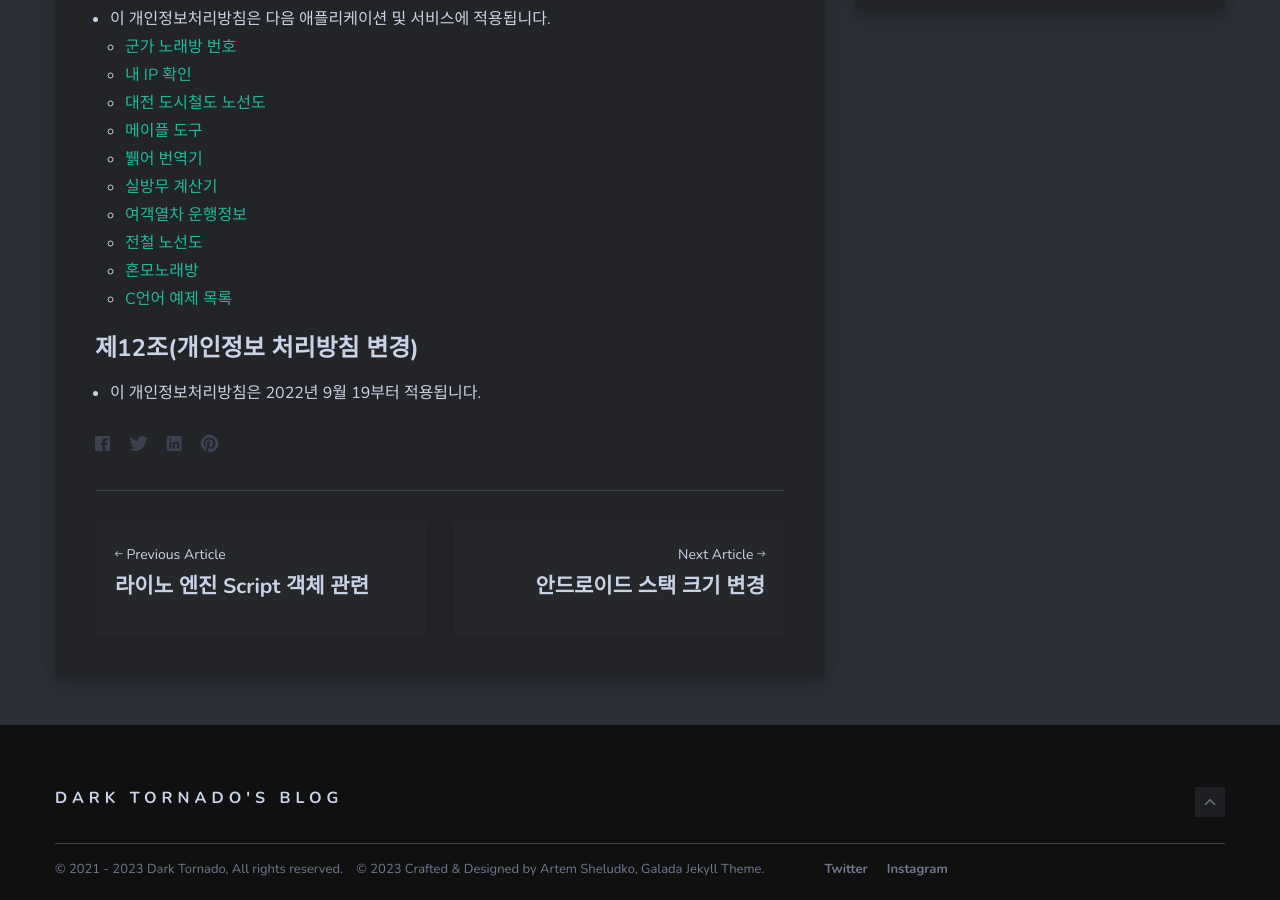
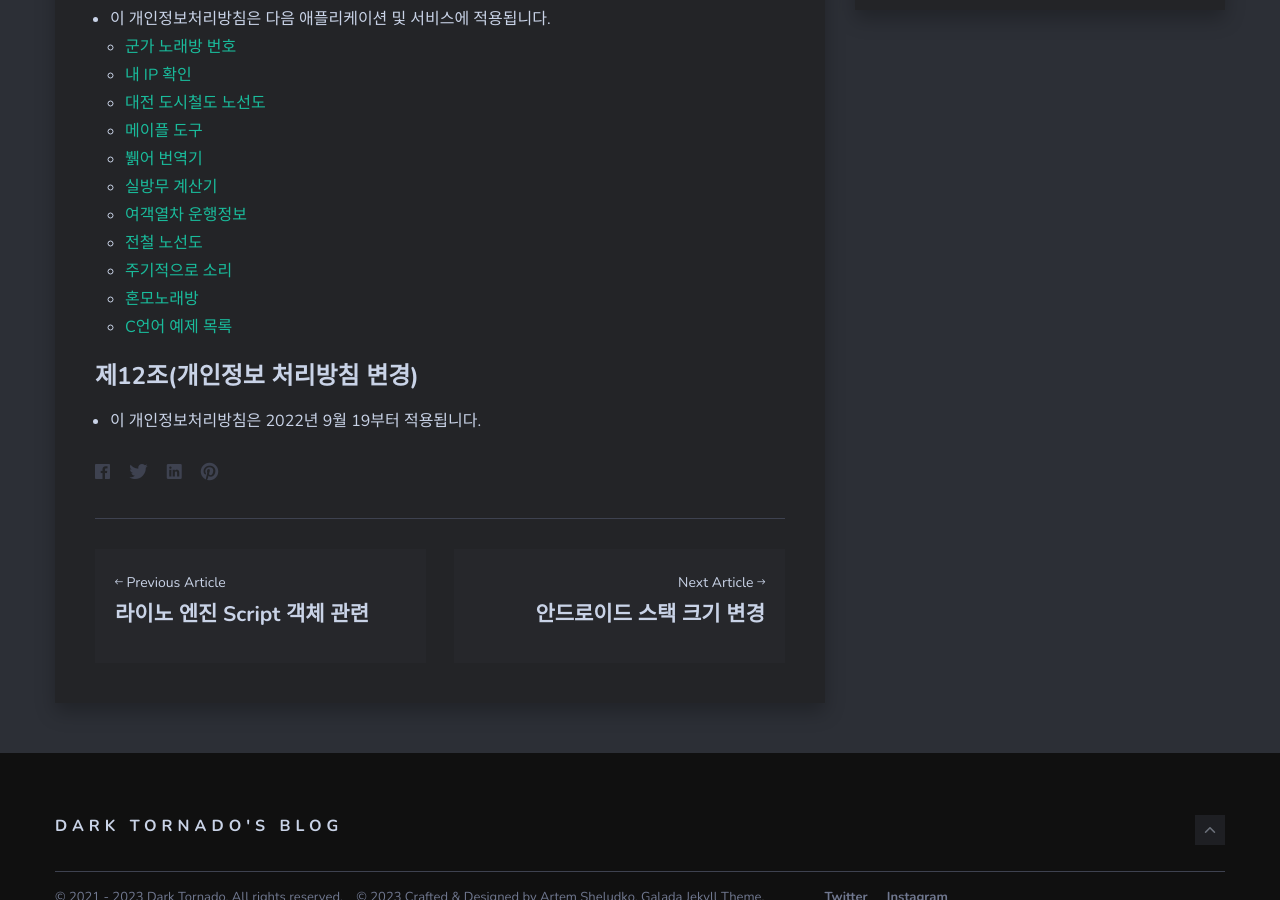
Before and after one commit to DarkTornado/blog, a Jekyll site: the page built from _posts/2022-09-19-android-privacy-policy.md, in a window 1280 px wide and 900 px high, scrolled down 1783 px. Built offline with Jekyll 4.4.1, drawn with Linux system fonts in a browser that asks for light colours; nearby versions of some CDN libraries.

Commit message:
Update 2022-09-19-android-privacy-policy.md

```diff
--- a/_posts/2022-09-19-android-privacy-policy.md
+++ b/_posts/2022-09-19-android-privacy-policy.md
@@ -49,6 +49,7 @@
   - [실방무 계산기](https://play.google.com/store/apps/details?id=com.darktornado.mapleignoredefcalc)
   - [여객열차 운행정보](https://play.google.com/store/apps/details?id=com.darktornado.traininfo)
   - [전철 노선도](https://play.google.com/store/apps/details?id=com.darktornado.metromap)
+  - [주기적으로 소리](https://play.google.com/store/apps/details?id=com.darktornado.sounddelay)
   - [혼모노래방](https://play.google.com/store/apps/details?id=com.darktornado.animesongnumber)
   - [C언어 예제 목록](https://play.google.com/store/apps/details?id=com.darktornado.cexamples)
 
```
